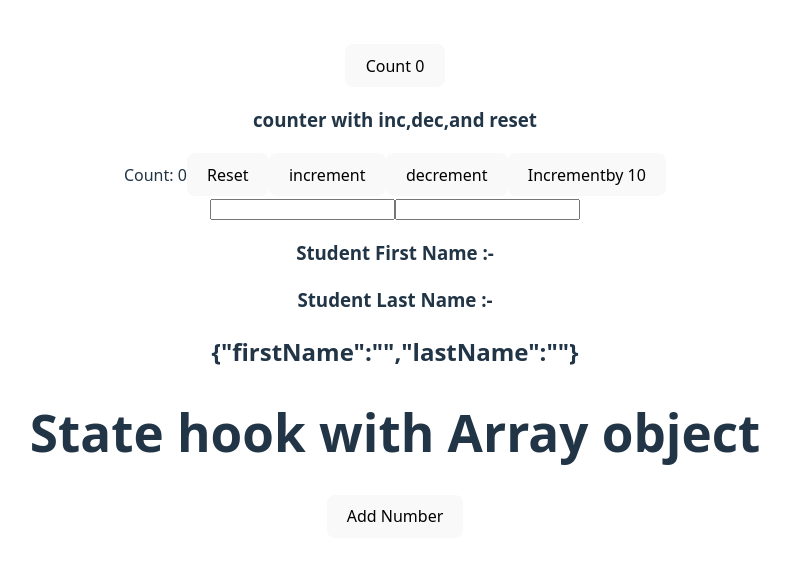
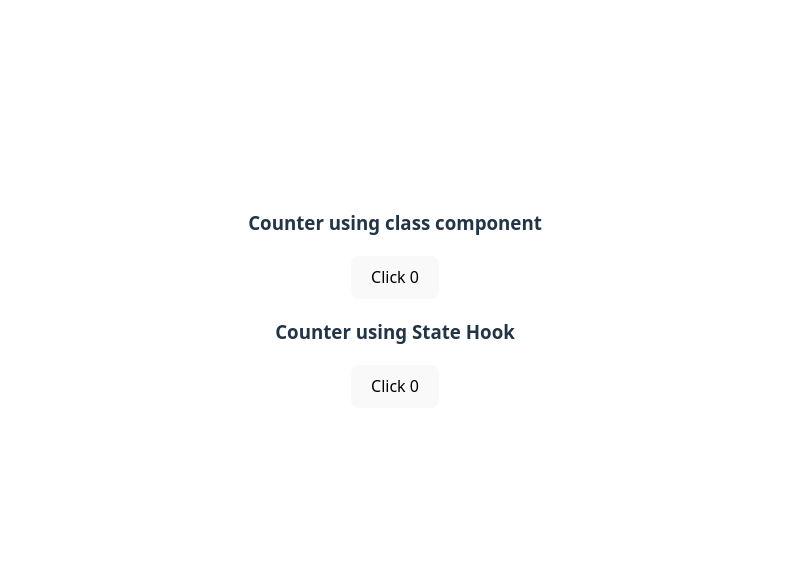
Before and after one commit to singhrakeshgkp/react-js, a React (Vite) app in the folder ex-component/: page / in a window 1280 px wide. Shown: the part 101-662 px from the top of the page, without its empty margins (245-1035 px from the left). Built offline with nearby package versions, Linux system fonts and the light colour scheme.

Commit message:
useEffect hooks

```diff
--- a/ex-component/src/App.jsx
+++ b/ex-component/src/App.jsx
@@ -2,21 +2,15 @@ import { useState } from 'react'
 import reactLogo from './assets/react.svg'
 import viteLogo from '/vite.svg'
 import './App.css'
-import Counter from './components/Counter'
-import AnotherCounterEx from './components/AnotherCounterEx'
-import StateHooksWithObj from './components/StateHooksWithObj'
-import StateHooksWithArrayObj from './components/StateHooksWithArrayObj'
+import ClassCounterComp1 from './components/ClassCounterComp1'
+import HookCounter1 from './components/HookCounter1'
 function App() {
   const [count, setCount] = useState(0)
 
   return (
     <div>
-      <Counter></Counter>
-      <h3>counter with inc,dec,and reset</h3>
-      <AnotherCounterEx></AnotherCounterEx>
-      <StateHooksWithObj></StateHooksWithObj>
-      <h1> State hook with Array object </h1>
-      <StateHooksWithArrayObj></StateHooksWithArrayObj>
+     <ClassCounterComp1></ClassCounterComp1>
+     <HookCounter1></HookCounter1>
     </div>
   )
 }
--- a/ex-component/src/components/AnotherCounterEx.jsx
+++ /dev/null
@@ -1,27 +0,0 @@
-/* Implement count with increment, decrement and reset functionality */
-
-import React,{useState} from "react";
-
-function AnotherCounterEx(){
-    const initialValue = 0;
-    const [count,setCount] = useState(initialValue)
-
-    const incrementBy10 = () => {
-        for(let i = 0; i <10; i++){
-          /*   setCount(count+1)  this is unsafe way*/
-          setCount(preCount => preCount+1)
-
-        }
-    }
-    return (
-        <div>
-            Count: {count}
-            <button onClick={()=>setCount( initialValue )}>Reset</button>
-            <button onClick={()=>setCount( count + 1 )}>increment</button>
-            <button onClick={()=>setCount( count -1 )}>decrement</button>
-            <button onClick={incrementBy10}>Incrementby 10</button>
-        </div>
-    )
-}
-
-export default AnotherCounterEx
--- /dev/null
+++ b/ex-component/src/components/ClassCounterComp1.jsx
@@ -0,0 +1,28 @@
+import React,{Component} from "react";
+class ClassCounterComp1 extends Component{
+    constructor(props){
+        super(props)
+        this.state = {
+            count : 0
+        }
+    }
+
+    componentDidMount(){
+        document.title = `Clicked ${this.state.count} times`
+    }
+
+    componentDidUpdate(prevProps, prevState){
+        document.title = `Clicked ${this.state.count}`
+    }
+    render(){
+        return(
+            <>
+            <h3>Counter using class component</h3>
+            <button onClick={() => this.setState({count: this.state.count+1})}> Click {this.state.count}</button>
+            </>
+
+        )
+    }
+}
+
+export default ClassCounterComp1
--- a/ex-component/src/components/Counter.jsx
+++ /dev/null
@@ -1,15 +0,0 @@
-
-
-/* implement counter using state hook */
-
-import React,{useState}  from "react";
-function Counter(){
-    const [count,setCount]=useState(0)
-    return (
-        <div>
-            <button onClick={()=>setCount(count+1)}>Count {count}</button>
-        </div>
-    )
-}
-
-export default Counter
--- /dev/null
+++ b/ex-component/src/components/HookCounter1.jsx
@@ -0,0 +1,16 @@
+import React,{useState,useEffect} from "react";
+function HookCounter1(){
+    const [count,setCount] = useState(0)
+    useEffect(() => {
+        document.title = `you clicked ${count} times`
+    })
+
+    return (
+        <div>
+            <h3>Counter using State Hook</h3>
+            <button onClick={() => setCount(count+1)}>Click {count}</button>
+        </div>
+    )
+}
+
+export default HookCounter1
--- a/ex-component/src/components/StateHooksWithArrayObj.jsx
+++ /dev/null
@@ -1,24 +0,0 @@
-import React,{useState} from "react";
-
-function StateHooksWithArrayObj(){
-
-    const [numbers,setNumbers] = useState([])
-
-    const addNumber = () => {
-        setNumbers([ ...numbers, {
-            id: numbers.length,
-            value: Math.floor(Math.random() *10 ) + 1
-        }])
-    }
-    return(
-        <div>
-            <button onClick={addNumber}>Add Number</button>
-            <ul>
-                {
-                    numbers.map( num => (<li key = {num.id}>{num.value}</li>))
-                }
-            </ul>
-        </div>
-    )
-}
-export default StateHooksWithArrayObj
--- a/ex-component/src/components/StateHooksWithObj.jsx
+++ /dev/null
@@ -1,27 +0,0 @@
-import React,{useState} from "react";
-function StateHooksWithObj(){
-    const [studentName,setStudentName] = useState({firstName:'',lastName:''})
-    return(
-       <form>
-
-{/*        <input type="text" value={studentName.firstName} onChange = { e => setStudentName({ firstName: e.target.value })}></input>
-       <input type="text" value={studentName.lastName} onChange = { e => setStudentName({ lastName : e.target.value })}></input>
-        <h3>Student First Name :- {studentName.firstName}</h3>
-        <h3>Student Last Name :- {studentName.lastName}</h3>
-        */}
-
-        {/* Issue with above code if we start typing in first name, last name become undefined and vice versa. This is because
-        useState hook doesn't automatically merge object like this.setState in calss component. We must manually merge the previous state using spread syntax */}
-
-        <input type="text" value={studentName.firstName} onChange = { e => setStudentName({...studentName, firstName: e.target.value })}></input>
-        <input type="text" value={studentName.lastName} onChange = { e => setStudentName({ ...studentName, lastName : e.target.value })}></input>
-        <h3>Student First Name :- {studentName.firstName}</h3>
-        <h3>Student Last Name :- {studentName.lastName}</h3>
-
-
-     <h2>{JSON.stringify(studentName)}</h2>
-       </form>
-    )
-}
-
-export default StateHooksWithObj
```
